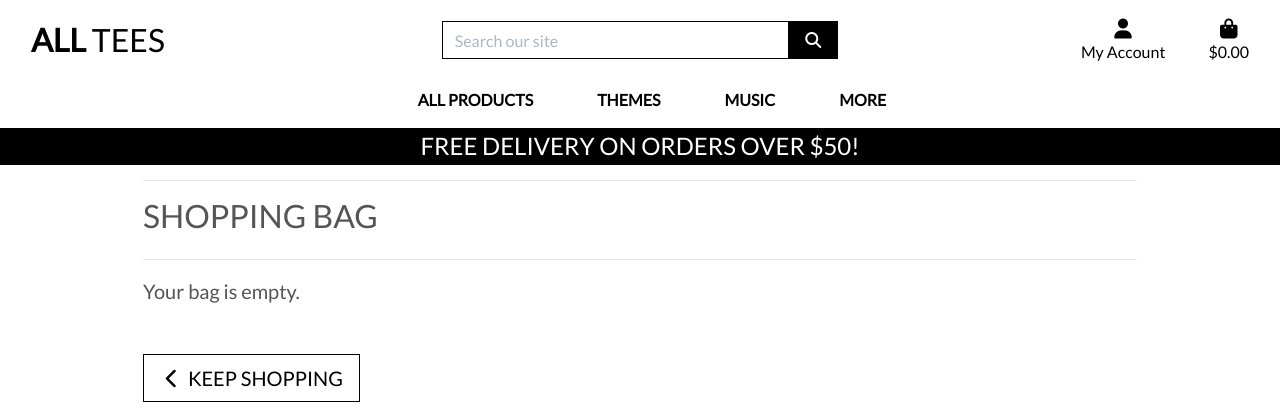
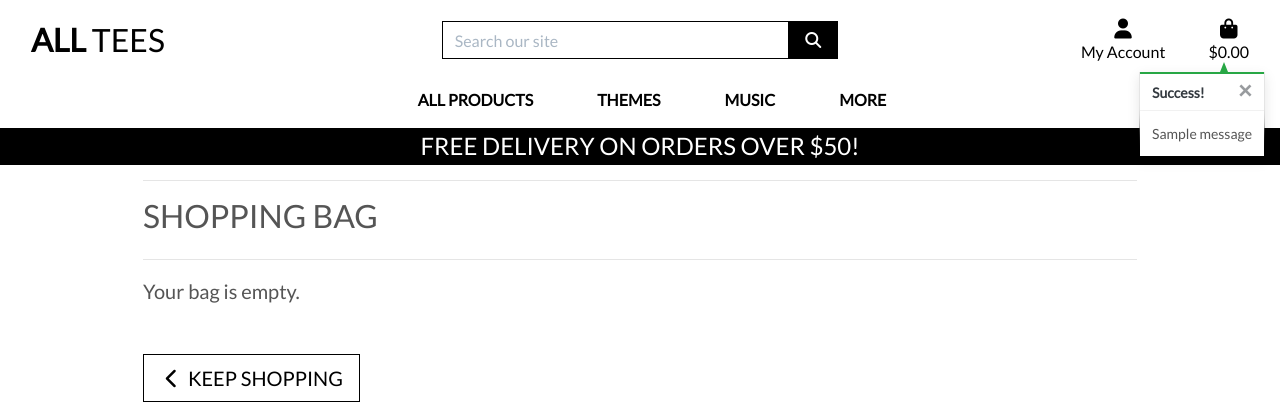
Before and after one commit to jpsantostefano/all-tees, a Django app: page /bag/ in a window 1280 px wide. Shown: the top 420 px of the page. Run offline with Django 3.2, Linux system fonts and the light colour scheme; one stand-in notice (Sample message) is shown; parts of the project's set-up code (start-up, migrations or seed data) failed here and were passed over; some libraries are stand-ins or nearby versions.

Commit message:
toasts created, not working yet

```diff
--- a/all_tees/settings.py
+++ b/all_tees/settings.py
@@ -78,6 +78,8 @@ TEMPLATES = [
         },
     },
 ]
+
+MESSAGE_STORAGE = 'django.contrib.messages.storage.session.SessionStorage'
 
 AUTHENTICATION_BACKENDS = (
     # Needed to login by username in Django admin, regardless of `allauth`
--- a/bag/views.py
+++ b/bag/views.py
@@ -1,6 +1,7 @@
 from django.shortcuts import (
     render, redirect, reverse, HttpResponse, get_object_or_404
 )
+from django.contrib import messages
 from products.models import Product
 
 # Create your views here.
@@ -8,6 +9,7 @@ def view_bag(request):
     return render(request, 'bag/bag.html')
 
 def add_to_bag(request, item_id):
+    product = Product.objects.get(pk=item_id)
     quantity = int(request.POST.get('quantity'))
     redirect_url = request.POST.get('redirect_url')
     size = None
@@ -29,7 +31,7 @@ def add_to_bag(request, item_id):
             bag[item_id] += quantity
         else:
             bag[item_id] = quantity
-
+            messages.success(request, f'Added {product.name} to your bag')
 
     request.session['bag'] = bag
     return redirect(redirect_url)
--- a/templates/base.html
+++ b/templates/base.html
@@ -111,7 +111,12 @@
         </div>
     </header>
     {% if messages %}
-        <div class="message-container"></div>
+        <div class="message-container">
+            {% for message in messages %}
+                {% include 'includes/toasts/toast_success.html' %}
+
+            {% endfor %}
+        </div>
     {% endif %}
 
     {% block page_header %}
@@ -121,6 +126,9 @@
     {% endblock %}
 
     {% block postloadjs %}
+        <script type="text/javascript">
+            $('.toast').toast('show');
+        </script>
     {% endblock %}
 
 </body>
--- /dev/null
+++ b/templates/includes/toasts/toast_success.html
@@ -0,0 +1,13 @@
+<div class="toast custom-toast rounded-0 border-top-0" data-autohide="false">
+    <div class="arrow-up arrow-success"></div>
+    <div class="w-100 toast-capper bg-success"></div>
+    <div class="toast-header bg-white text-dark">
+        <strong class="mr-auto">Success!</strong>
+        <button type="button" class="ml-2 mb-1 close text-dark" data-dismiss="toast" aria-label="Close">
+            <span aria-hidden="true">&times;</span>
+        </button>
+    </div>
+    <div class="toast-body bg-white">
+        {{ message }}
+    </div>
+</div>
```
Also changed, not shown: templates/includes/toasts/toast_error.html (added, +12 -0 lines), templates/includes/toasts/toast_info.html (added, +12 -0 lines), templates/includes/toasts/toast_warning.html (added, +12 -0 lines), db.sqlite3.
